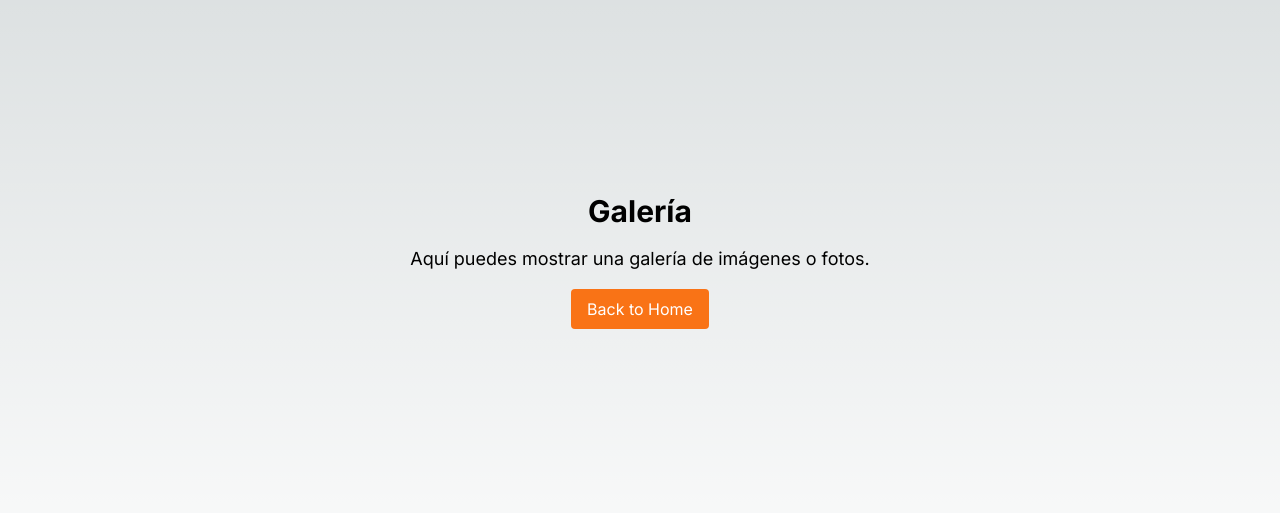
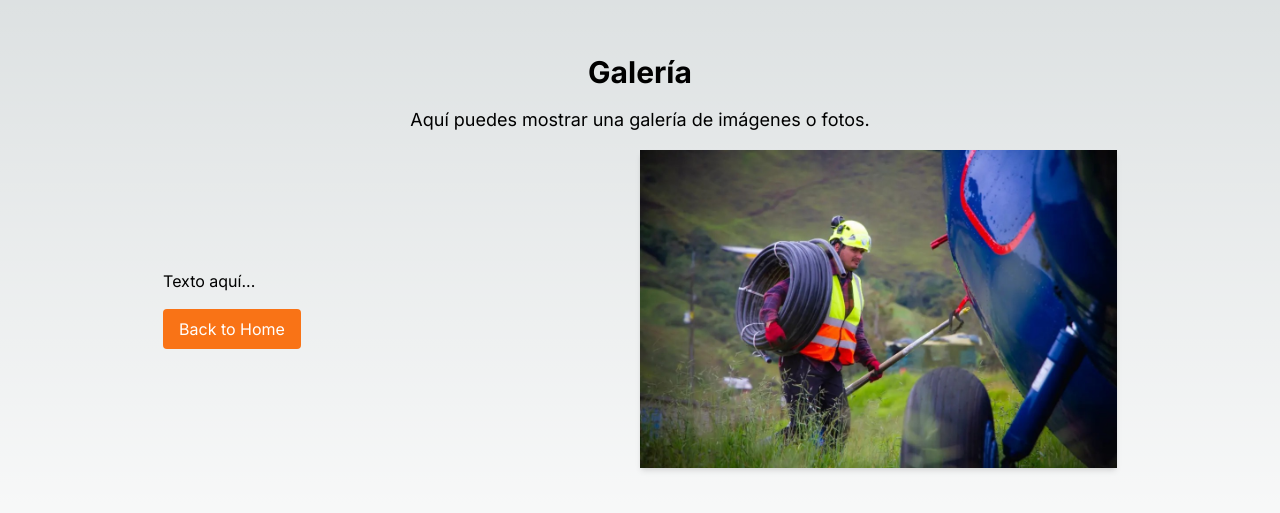
Before and after one commit to Davidongo93/kgb-rescatista, a Next.js app: page /galeria in a window 1280 px wide. Shown: the part 139-652 px from the top of the page. Built offline with nearby package versions, Linux system fonts and the light colour scheme.

Commit message:
gallery created

```diff
--- a/pages/galeria.js
+++ b/pages/galeria.js
@@ -1,18 +1,37 @@
 import Link from 'next/link';
 import React from 'react';
+import Image from 'next/image'; // Importa el componente Image de Next.js
 import RootLayout from '../app/layout';
+
 const Galeria = () => {
   return (
     <RootLayout>
-    <div className="min-h-screen flex flex-col justify-center items-center">
-      <h1 className="text-3xl font-bold mb-4">Galería</h1>
-      <p className="text-lg">Aquí puedes mostrar una galería de imágenes o fotos.</p>
-      <Link href="/home">
-              <button className="bg-orange-500 text-white px-4 py-2 rounded hover:bg-orange-600 transition inline-block mt-4">
+      <div className="min-h-screen flex flex-col justify-center items-center">
+        <h1 className="text-3xl font-bold mb-4">Galería</h1>
+        <div className="text-lg text-center mb-4"> {/* Centro el texto */}
+          <p>Aquí puedes mostrar una galería de imágenes o fotos.</p>
+        </div>
+        <div className="flex items-center"> {/* Alineo verticalmente el contenido */}
+          <div className="w-1/2 pr-4"> {/* Div para el texto (50% del ancho) */}
+            <p>Texto aquí...</p>
+            <Link href="/home">
+              <button className="bg-orange-500 text-white px-4 py-2 rounded hover:bg-orange-600 transition mt-4">
                 Back to Home
               </button>
             </Link>
-    </div>
+          </div>
+          <div className="w-1/2"> {/* Div para la imagen (50% del ancho) */}
+            <div className="relative shadow-md hover:shadow-lg hover:bg-orange-200 transition duration-300">
+              <Image
+                src="/cable.jpg"
+                alt="Imagen de cable"
+                width={800} // Ancho deseado de la imagen
+                height={600} // Alto deseado de la imagen
+              />
+            </div>
+          </div>
+        </div>
+      </div>
     </RootLayout>
   );
 };
```
